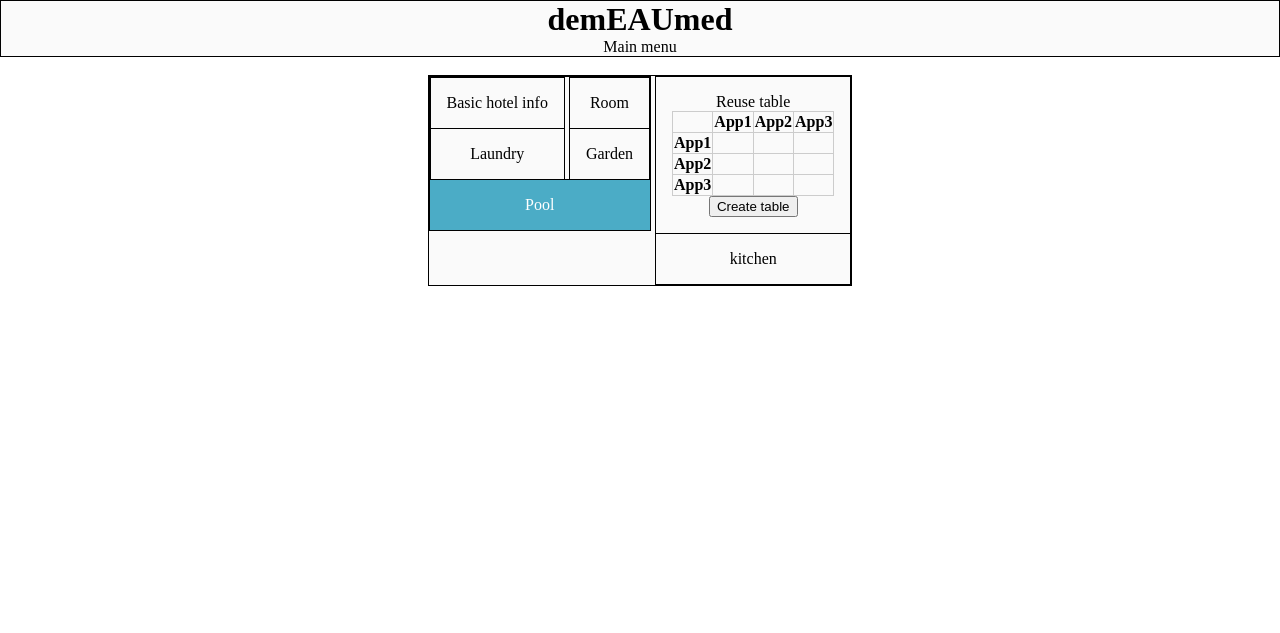
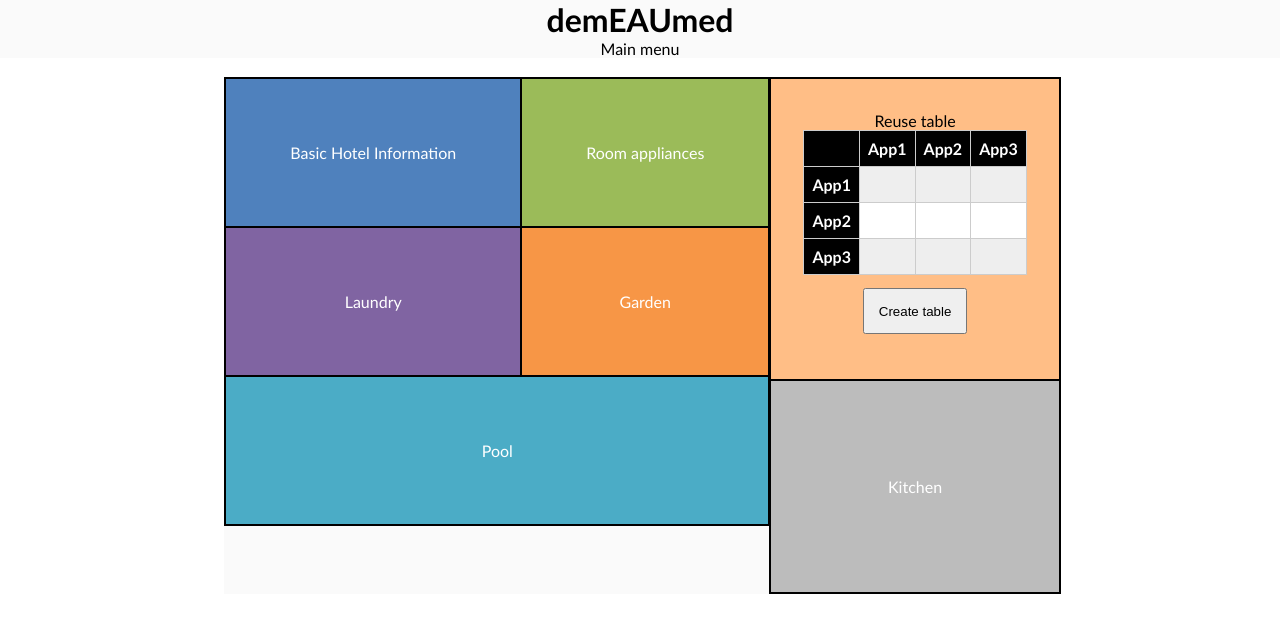
Before and after one commit to holalluis/demeaumed, a PHP site: page / in a window 1280 px wide. Shown: the top 633 px of the page. Run offline with PHP 8.4, Linux system fonts and the light colour scheme; lists and menus that the app fills with data are empty.

Commit message:
disseny una mica

```diff
--- a/index.php
+++ b/index.php
@@ -3,62 +3,76 @@
 	<title>demEAUmed</title>
 	<style>
 		*{margin:0}
+		body{font-family:Calibri}
 		table{border-collapse:collapse}
-		th,td{border:1px solid #ccc}
+		th,td{
+			border:1px solid #ccc
+		}
 
 		div{
 			background:#fafafa;
-			border:1px solid black;
 		}
-
 		div.container{
 			display:inline-block;
 		}
-		div.column{
+		div.inline{
 			display:inline-block;
 			vertical-align:top;
+			margin-right:-5px;
 		}
-		div.cell{
-			padding:1em;
-			margin:-1px;
-		}
-		div.clearfix{clear:both}
 	</style>
-	<script>
-		function toggleDisplay(element)
-		{
-			var display = element.style.display=='none' ? '' : 'none';
-			element.style.display=display;
-		}
-	</script>
 </head><center><body>
 
-<!--main menu-->
-<div>
-	<h1>demEAUmed</h1>
-	Main menu
-</div>
+<!--main menu--><div><h1>demEAUmed</h1>Main menu</div><br>
 
-<br>
+<!--container-->
+<div class=container>
 
-<!--content-->
-<div class=container>
-	<!--left-->
-	<div class=column>
-		<div class=column>
-			<div class=cell>Basic hotel info</div>
-			<div class=cell>Laundry</div>
-		</div>
-		<div class=column>
-			<div class=cell>Room</div>
-			<div class=cell>Garden</div>
-		</div>
-		<div class=cell style=background:#4bacc6;color:white> Pool </div>
+	<!--left column-->
+	<div class=inline>
+		<table id="t1">
+			<style>
+				table#t1 td{
+					text-align:center;
+					padding:4em;
+					border: 2px solid black;
+				}
+			</style>
+			<tr>
+				<td style="background:#4F81BD;color:white">Basic Hotel Information
+				<td style="background:#9BBB59;color:white">Room appliances
+			<tr>
+				<td style="background:#8064A2;color:white">Laundry
+				<td style="background:#F79646;color:white">Garden
+			<tr><td style="background:#4bacc6;color:white" colspan=2>Pool
+		</table>
 	</div>
 
-	<!--right-->
-	<div class=column>
-		<div class=cell>
+	<!--right column-->
+	<div class=inline>
+		<div id=reuse>
+			<style>
+				div#reuse {
+					padding:2em;
+					background:#FFBE86;
+					border:2px solid black;
+				}
+				div#reuse td, div#reuse th{
+					padding:.5em;
+				}
+				div#reuse tr:nth-child(even)
+				{
+					background:#eee;
+				}
+				div#reuse tr:nth-child(odd)
+				{
+					background:white;
+				}
+				div#reuse th{
+					background:black;
+					color:white;
+				}
+			</style>
 			Reuse table
 			<table>
 				<tr><th>    <th>App1<th>App2<th>App3
@@ -66,10 +80,23 @@
 				<tr><th>App2<td>    <td>    <td>
 				<tr><th>App3<td>    <td>    <td>
 			</table>
-			<button>Create table</button>
+			<button style="
+				margin:1em;
+				padding:1em;
+			">Create table</button>
 		</div>
-		<div class=cell>
-			kitchen
+		<div id=kitchen>
+			<style>
+				div#kitchen{
+					padding:6em;
+					background:#bcbcbc;
+					color:white;
+					border:2px solid black;
+					margin-top:-2px;
+				}
+			</style>
+			Kitchen
 		</div>
 	</div>
+
 </div>
```
